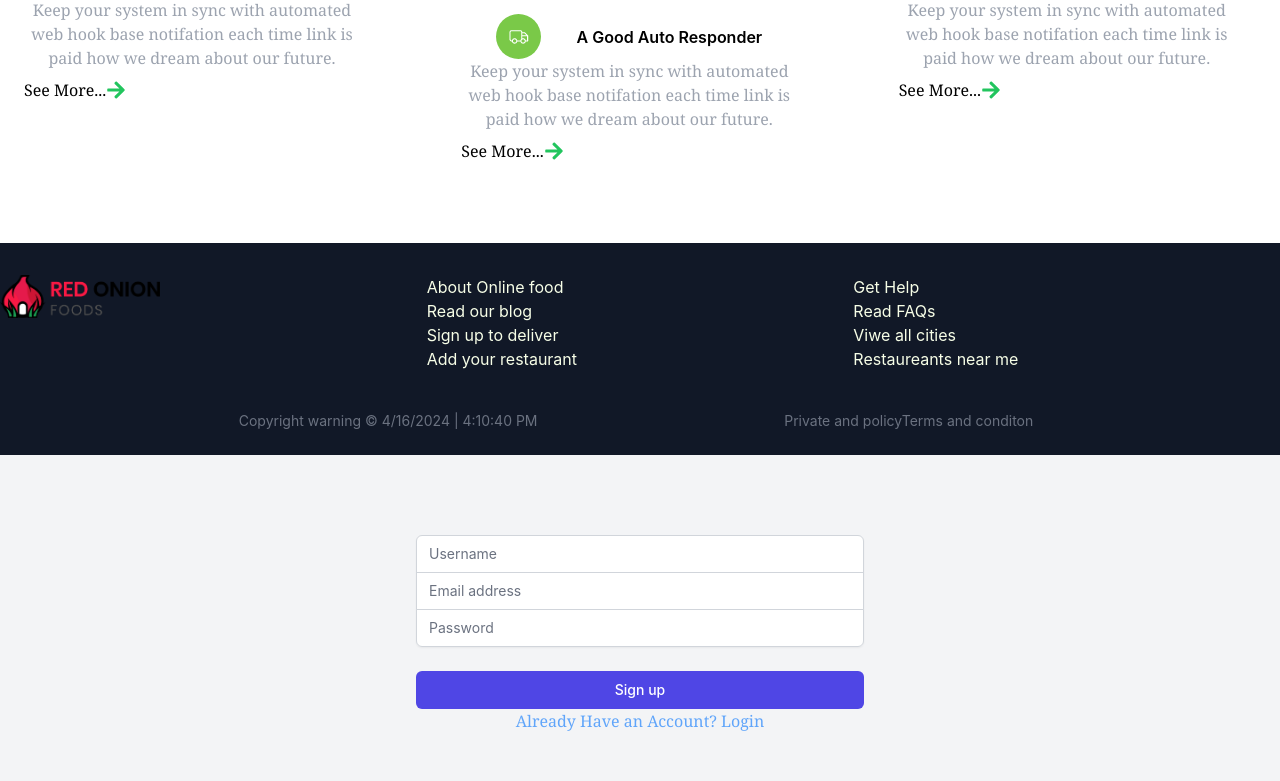
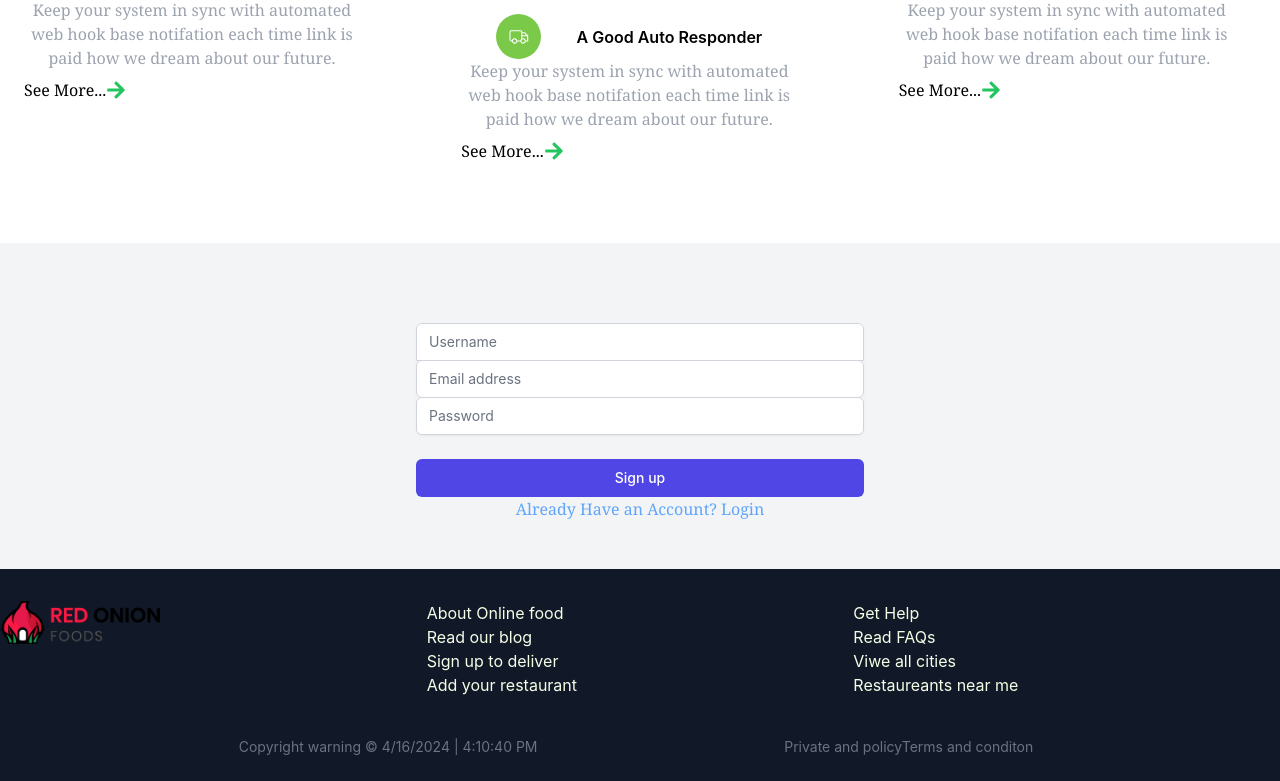
Before and after one commit to SabbirRshuvo/red-onion-projects, a React (Create React App) app: page /signup in a window 1280 px wide. Shown: the part 1261-2042 px from the top of the page. Built offline with nearby package versions, Linux system fonts and the light colour scheme.

Commit message:
signup and login setup complete

```diff
--- a/src/App.js
+++ b/src/App.js
@@ -7,6 +7,7 @@ import HomePage from "./Components/HomePage/HomePage";
 import Breakfast from "./Components/Body/Food/Breakfast/Breakfast";
 import Lunch from "./Components/Body/Food/Lunch/Lunch";
 import Dinner from "./Components/Body/Food/Dinner/Dinner";
+import Footer from "./Components/Body/Footer/Footer";
 function App() {
     return (
         <div className="App">
@@ -19,6 +20,7 @@ function App() {
                 <Route path="/lunch" element={<Lunch />}></Route>
                 <Route path="/dinner" element={<Dinner />}></Route>
             </Routes>
+            <Footer />
         </div>
     );
 }
--- a/src/Components/HomePage/HomePage.js
+++ b/src/Components/HomePage/HomePage.js
@@ -3,7 +3,6 @@ import Navbar from "../Navigation/Navbar/Navbar";
 import Header from "../Body/Header/Header";
 import Card from "../Body/Food/Card";
 import Details from "../Body/Details/Details";
-import Footer from "../Body/Footer/Footer";
 
 function HomePage() {
     return (
@@ -12,7 +11,6 @@ function HomePage() {
             <Header />
             <Card />
             <Details />
-            <Footer />
         </div>
     );
 }
--- a/src/Components/Navigation/Login/Login.js
+++ b/src/Components/Navigation/Login/Login.js
@@ -1,5 +1,7 @@
+import { signInWithEmailAndPassword } from "firebase/auth";
 import React, { useState } from "react";
-import { Link } from "react-router-dom";
+import { Link, useNavigate } from "react-router-dom";
+import auth from "../../../firebase.init";
 
 function Login() {
     // State to store form field values
@@ -15,16 +17,27 @@ function Login() {
             [name]: value,
         });
     };
+    const navigate = useNavigate();
+    const [message, setMessage] = useState("");
     // Function to handle form submission
     const handleSubmit = (e) => {
         e.preventDefault();
-        console.log(formData);
+        signInWithEmailAndPassword(auth, formData.email, formData.password)
+            .then((userInfo) => {
+                if (userInfo) {
+                    setMessage("Login Successfull");
+                    setTimeout(() => {
+                        navigate("/");
+                    }, 2000);
+                }
+            })
+            .catch((error) => setMessage(error.message));
     };
 
     return (
         <div className=" flex items-center justify-center bg-gray-100 py-12 px-4 sm:px-6 lg:px-8">
             <div className="max-w-md w-full space-y-8">
-                <div></div>
+                {message && <p>{message}</p>}
                 <form
                     className="mt-8 space-y-6"
                     action="#"
--- a/src/Components/Navigation/Signup/Signup.js
+++ b/src/Components/Navigation/Signup/Signup.js
@@ -1,5 +1,8 @@
+import { createUserWithEmailAndPassword } from "firebase/auth";
+
 import React, { useState } from "react";
-import { Link } from "react-router-dom";
+import { Link, useNavigate } from "react-router-dom";
+import auth from "../../../firebase.init";
 function Signup() {
     const [formData, setFormData] = useState({
         username: "",
@@ -13,15 +16,27 @@ function Signup() {
             [name]: value,
         });
     };
+    //
+    const navigate = useNavigate();
+    const [message, setMessage] = useState("");
     // Function to handle form submission
     const handleSubmit = (e) => {
         e.preventDefault();
-        console.log(formData);
+        createUserWithEmailAndPassword(auth, formData.email, formData.password)
+            .then((userInfo) => {
+                if (userInfo) {
+                    setMessage("Account created successfully");
+                    setTimeout(() => {
+                        navigate("/");
+                    }, 2000);
+                }
+            })
+            .catch((error) => setMessage(error.message));
     };
     return (
         <div className="flex  justify-center bg-gray-100 py-12 px-4 sm:px-6 lg:px-8">
             <div className="max-w-md w-full space-y-8">
-                <div></div>
+                {message && <p>{message}</p>}
                 <form
                     onSubmit={handleSubmit}
                     className="mt-8 space-y-6"
@@ -47,17 +62,17 @@ function Signup() {
                         </div>
                         {/* Email field */}
                         <div>
-                            <label htmlFor="email-address" className="sr-only">
+                            <label htmlFor="email" className="sr-only">
                                 Email address
                             </label>
                             <input
                                 onChange={handleInputChange}
-                                id="email-address"
+                                id="email"
                                 name="email"
                                 type="email"
                                 autoComplete="email"
                                 required
-                                className="appearance-none rounded-none relative block w-full px-3 py-2 border border-gray-300 placeholder-gray-500 text-gray-900 focus:outline-none focus:ring-indigo-500 focus:border-indigo-500 focus:z-10 sm:text-sm"
+                                className="appearance-none rounded-md relative block w-full px-3 py-2 border border-gray-300 placeholder-gray-500 text-gray-900 focus:outline-none focus:ring-indigo-500 focus:border-indigo-500 focus:z-10 sm:text-sm"
                                 placeholder="Email address"
                             />
                         </div>
@@ -71,9 +86,9 @@ function Signup() {
                                 id="password"
                                 name="password"
                                 type="password"
-                                autoComplete="new-password"
+                                autoComplete="current-password"
                                 required
-                                className="appearance-none rounded-none relative block w-full px-3 py-2 border border-gray-300 placeholder-gray-500 text-gray-900 rounded-b-md focus:outline-none focus:ring-indigo-500 focus:border-indigo-500 focus:z-10 sm:text-sm"
+                                className="appearance-none rounded-md relative block w-full px-3 py-2 border border-gray-300 placeholder-gray-500 text-gray-900 focus:outline-none focus:ring-indigo-500 focus:border-indigo-500 focus:z-10 sm:text-sm"
                                 placeholder="Password"
                             />
                         </div>
--- a/src/firebase.init.js
+++ b/src/firebase.init.js
@@ -6,12 +6,12 @@ import { getAuth } from "firebase/auth";
 
 // Your web app's Firebase configuration
 const firebaseConfig = {
-    apiKey: process.env.REACT_APP_FIREBASE_API_KEY,
-    authDomain: process.env.REACT_APP_FIREBASE_AUTH_DOMAIN,
-    projectId: process.env.REACT_APP_FIREBASE_PROJECT_ID,
-    storageBucket: process.env.REACT_APP_FIREBASE_STORAGE_BUCKET,
-    messagingSenderId: process.env.REACT_APP_FIREBASE_MESSAGING_SENDER_ID,
-    appId: process.env.REACT_APP_FIREBASE_APP_ID,
+    apiKey: "AIzaSyAOAxi2sOiIZ4KG2QFysbrXfblKZ47gC58",
+    authDomain: "red-onion-projects-256ee.firebaseapp.com",
+    projectId: "red-onion-projects-256ee",
+    storageBucket: "red-onion-projects-256ee.appspot.com",
+    messagingSenderId: "82962962512",
+    appId: "1:82962962512:web:bf847e8c5b4df48de6d955",
 };
 
 // Initialize Firebase
```
